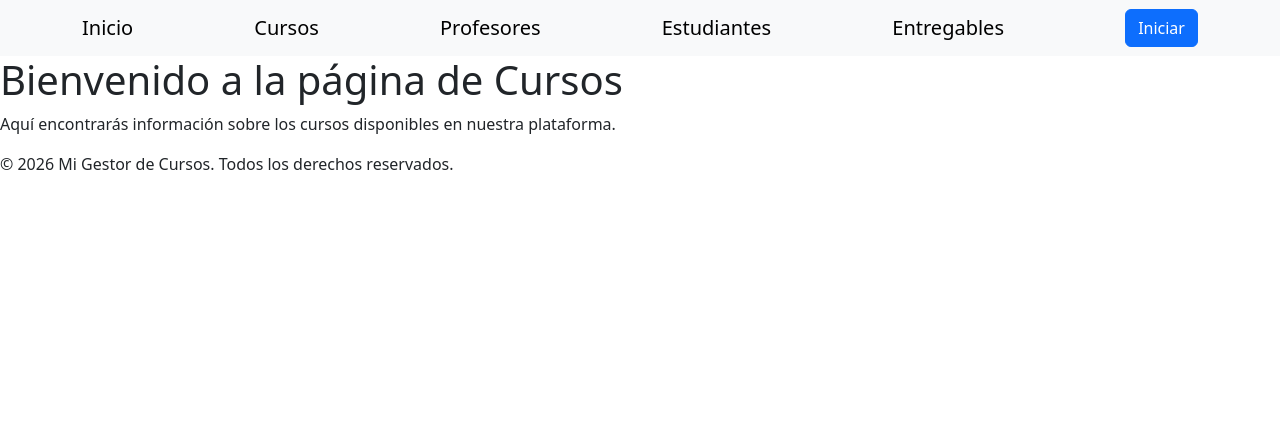
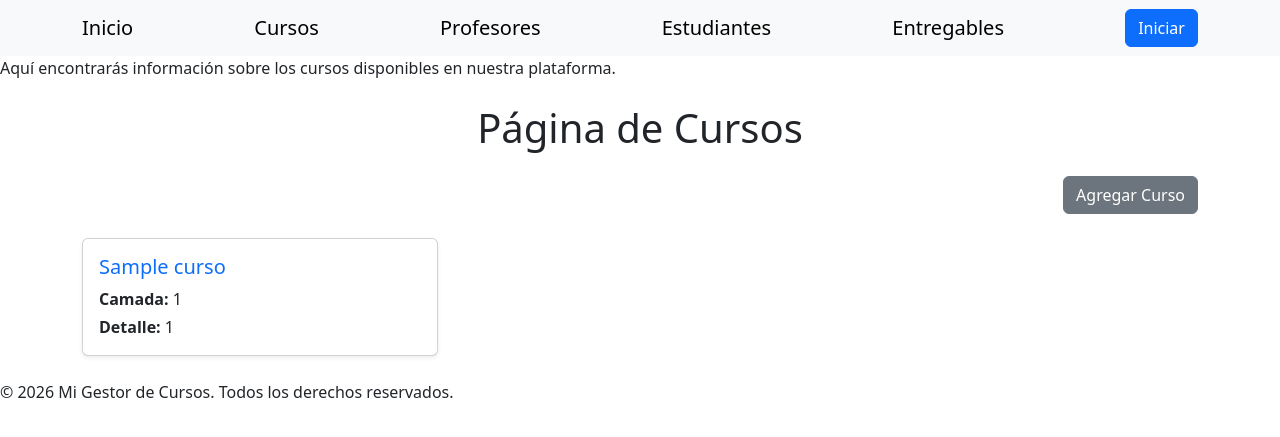
Before and after one commit to MauLen-dev/Primer-Proyecto-Cursos-Django, a Django app: page /cursos/ in a window 1280 px wide. Shown: the top 437 px of the page. Run offline with Django 5.2, Linux system fonts and the light colour scheme; tables that the repository leaves empty hold one stand-in row (values such as "Sample post").

Commit message:
edicion en cursos.html

```diff
--- a/Proyecto1/myapp/templates/myapp/cursos.html
+++ b/Proyecto1/myapp/templates/myapp/cursos.html
@@ -1,6 +1,27 @@
 {% extends 'base.html' %}
 {% block title %} Página de Cursos {% endblock %}
 {% block content %}
-   <h1> Bienvenido a la página de Cursos</h1>
+
    <p> Aquí encontrarás información sobre los cursos disponibles en nuestra plataforma.</p>
+   <div class="container mt-4">
+       <h1 class="text-center mb-4"> Página de Cursos </h1>
+      <div class="text-end mb-4"> <a class="btn btn-secondary" href="{% url 'cursoform' %}">Agregar Curso</a> </div>
+      <div class="row">
+         {% for curso in cursos %}
+         <div class="col-md-4 col-sm-6 mb-4">
+            <div class="card shadow-sm h-100">
+               <div class="card-body">
+                  <h5 class="card-title text-primary"> {{ curso.nombre }} </h5>
+                  <p class="card-text mb-1"> <strong>Camada: </strong> {{ curso.camada }} </p>
+                  <p class="card-text"> <strong> Detalle: </strong> {{ curso.camada }}
+                  </p>
+               </div>
+
+            </div>
+         </div>
+         {% empty %}
+         <p class="text-muted text-center"> No hay cursos disponibles. </p>
+         {% endfor %}
+      </div>
+   </div>
 {% endblock %}
```
